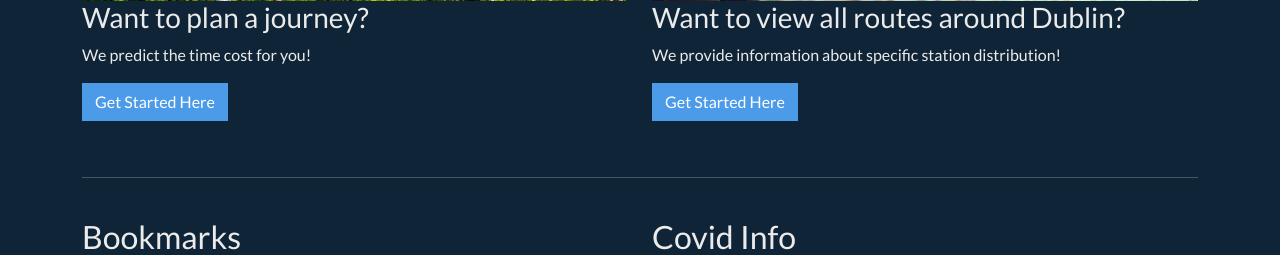
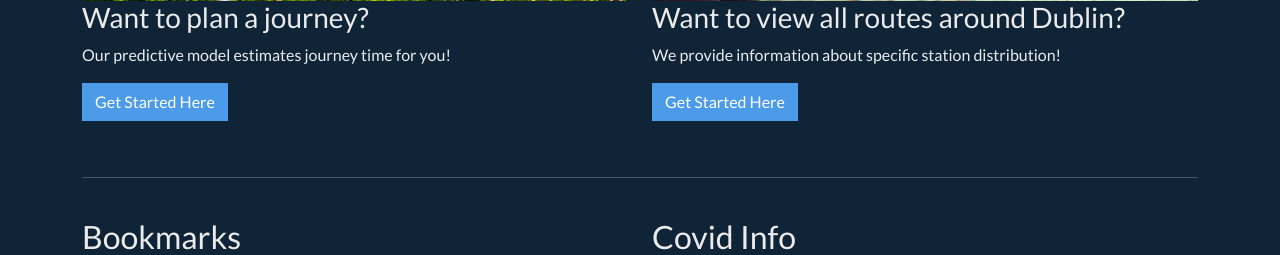
Before and after one commit to Hugo-000/Dublin-Bus, a Django app: page /dublinBusHybrid/ in a window 1280 px wide. Shown: the part 1309-1564 px from the top of the page. Run offline with Django 3.2, Linux system fonts and the light colour scheme; some libraries are stand-ins or nearby versions.

Commit message:
Update index.html

```diff
--- a/dublinBus/dublinBusHybrid/templates/index.html
+++ b/dublinBus/dublinBusHybrid/templates/index.html
@@ -43,7 +43,7 @@
 						Want to plan a journey?
 					</h3>
 					<p>
-						We predict the time cost for you!
+						Our predictive model estimates journey time for you!
 					</p>
 					<p>
 						<a class="btn btn-primary" href="{% url 'journeyPlanner' %}">Get Started Here</a>
```
